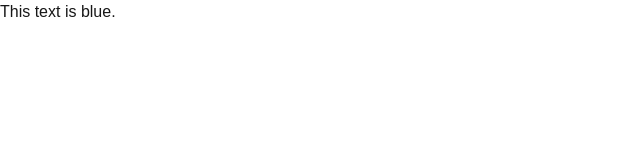
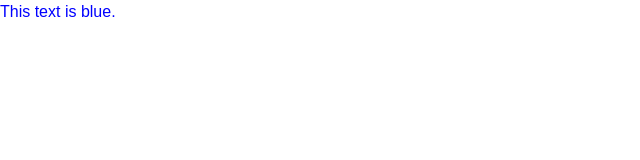
Before and after one commit to Nacreous-Intelligent-Systems/stardown_website, a Next.js app in the folder stardownwebsite/: page /testpage in a window 1280 px wide. Shown: the top 160 px of the page, without its empty margins (0-640 px from the left). Built offline with nearby package versions, Linux system fonts and the light colour scheme.

Commit message:
Revert Changes

```diff
--- a/stardownwebsite/src/pages/testpage.tsx
+++ b/stardownwebsite/src/pages/testpage.tsx
@@ -7,7 +7,7 @@ type testpageProps = {
 
 const testpage:React.FC<testpageProps> = () => {
 
-    return <div style={{ color: 'brand-orange-s' }}>
+    return <div style={{ color: 'blue' }}>
     This text is blue.
   </div>
 
```
